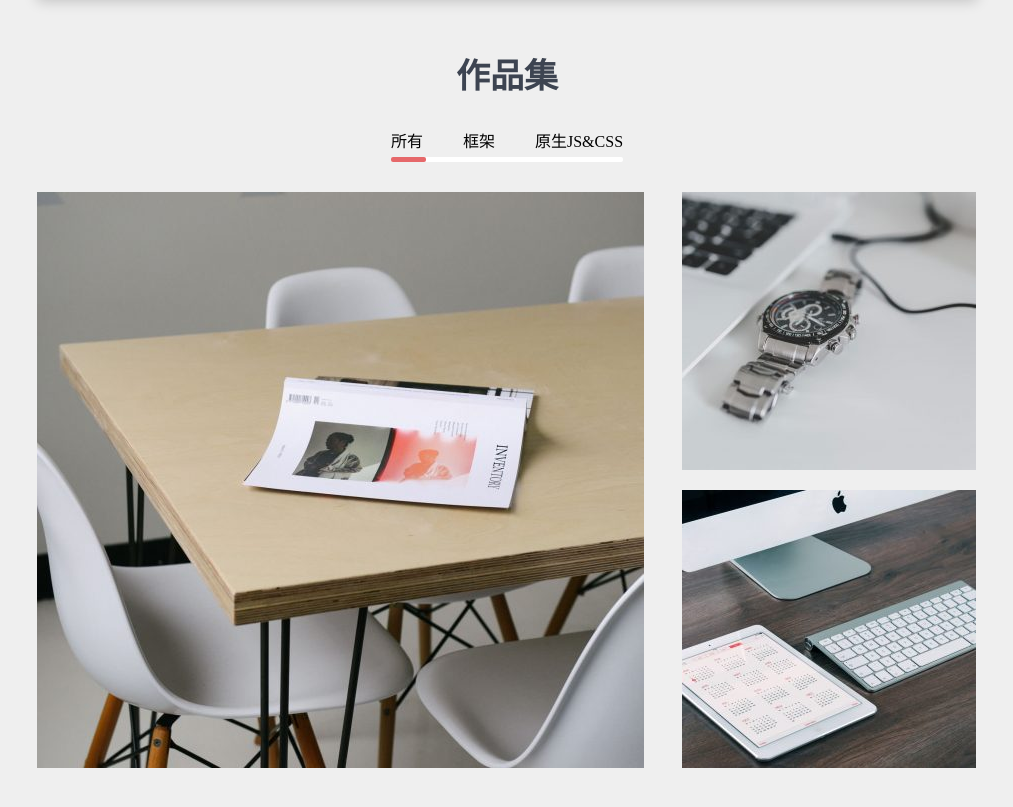
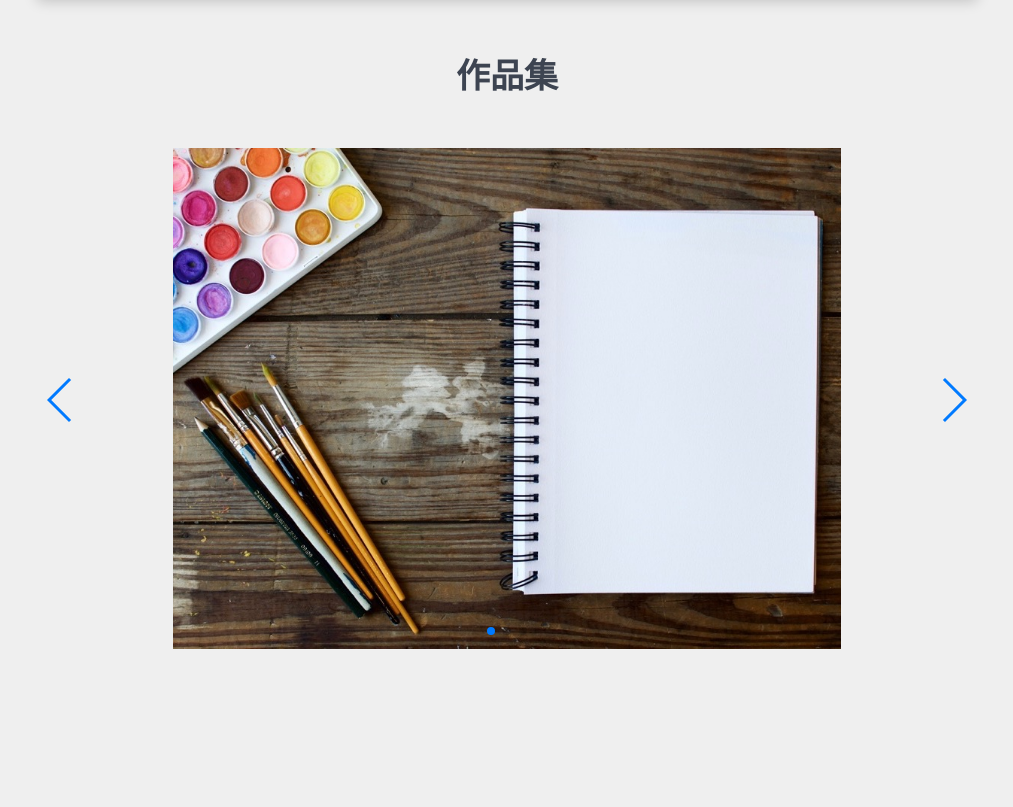
Before and after one commit to Jiang12015/resume, a plain HTML site: page index.html in a window 1280 px wide. Shown: the part 1263-2070 px from the top of the page, without its empty margins (133-1146 px from the left). After the commit the page ends 2012 px from the top, so only its background shows below. Drawn offline with nearby package versions, Linux system fonts and the light colour scheme; a script that the page names is missing.

Commit message:
添加轮播

```diff
--- a/a.css
+++ b/a.css
@@ -3,35 +3,50 @@
     display: block;
     clear: both;
 }
+
 body {
     background: #efefef;
 }
+
 a {
     color: inherit;
     text-decoration: none;
 }
-*{
+
+* {
     margin: 0;
     padding: 0;
 }
-hr{
+
+hr {
     height: 0;
     border: none;
     border-top: 1px solid #dedede;
 }
-ul,ol{
+
+ul,
+ol {
     list-style: none;
 }
-h1,h2,h3,h4,h5,h6{
-    font-weight:normal;
+
+h1,
+h2,
+h3,
+h4,
+h5,
+h6 {
+    font-weight: normal;
 }
-[data-x].offset{
+
+[data-x].offset {
     transform: translateY(100px);
-  }
-  [data-x]{
+}
+
+[data-x] {
     transform: translateY(0);
     transition: all 0.5s;
-  }
+}
+
 .topNavBar {
     padding: 20px 0 20px 0;
     position: fixed;
@@ -41,45 +56,54 @@ h1,h2,h3,h4,h5,h6{
     transition: all 0.5s;
     color: #b7b7b7;
 }
-.topNavBar.sticky{
+
+.topNavBar.sticky {
     background: white;
     padding: 10px 0;
     z-index: 1;
-    box-shadow: 0 0 10px rgba(0,0,0,0.25);
+    box-shadow: 0 0 10px rgba(0, 0, 0, 0.25);
     color: #3d4451
 }
-.topNavBar-inner{
+
+.topNavBar-inner {
     padding: 0 16px 0 16px
 }
-.topNavBar .logo{
+
+.topNavBar .logo {
     font-size: 24px;
     font-family: "Arial Black";
     padding-top: 3px;
     padding-bottom: 4px;
 }
+
 .topNavBar .logo .rs {
     color: #E8686C;
     margin-right: 4px;
 }
+
 .topNavBar .logo .card {
     color: #9B9EA3;
 }
+
 .topNavBar nav {
     padding-top: 7px;
     padding-bottom: 3px;
 }
+
 .topNavBar nav ul {
     list-style: none;
     margin: 0;
     padding: 0;
 }
-.topNavBar nav ul li{
+
+.topNavBar nav ul li {
     float: left;
     margin-left: 17px;
     margin-right: 17px;
     position: relative;
 }
-.topNavBar nav ul li a{
+
+.topNavBar nav ul li a {
     font-size: 12px;
     font-weight: bold;
     border-top: 3px solid transparent;
@@ -89,6 +113,7 @@ h1,h2,h3,h4,h5,h6{
     display: block;
     position: relative;
 }
+
 .topNavBar nav ul li a::after {
     content: '';
     position: absolute;
@@ -99,12 +124,13 @@ h1,h2,h3,h4,h5,h6{
     height: 3px;
     transition: width 0.3s;
 }
+
 .topNavBar nav ul li.active a::after,
-.topNavBar nav ul li.highlight a::after
-{
-  width:100%;
+.topNavBar nav ul li.highlight a::after {
+    width: 100%;
 }
-.topNavBar .submenu{
+
+.topNavBar .submenu {
     display: none;
     position: absolute;
     right: 0;
@@ -113,40 +139,48 @@ h1,h2,h3,h4,h5,h6{
     color: #3d4451;
     box-shadow: 0 0 5px rgba(0, 0, 0, 0.5);
 }
-.topNavBar li.active> .submenu{
+
+.topNavBar li.active>.submenu {
     display: block;
     animation: submenuSlide 0.3s;
 }
-@keyframes submenuSlide{
-    0%{
+
+@keyframes submenuSlide {
+    0% {
         margin-right: 100%;
     }
-    100%{
+
+    100% {
         margin-right: 0%;
     }
 }
-.topNavBar .submenu >li{
+
+.topNavBar .submenu>li {
     white-space: nowrap;
     padding: 5px 10px;
 }
-.banner{
+
+.banner {
     height: 515px;
     background-image: url(./img/rs-cover.jpg);
     background-position: center center;
     background-size: cover;
 }
-.banner .mask{
+
+.banner .mask {
     height: 515px;
     background-color: rgba(0, 0, 0, 0.8)
 }
-.userCard{
+
+.userCard {
     max-width: 940px;
     margin-left: auto;
     margin-right: auto;
     background-color: #ffffff;
-    box-shadow: 0px 1px 5px 0px rgba(0,0,0,0.5);
+    box-shadow: 0px 1px 5px 0px rgba(0, 0, 0, 0.5);
 }
-.userCard .welcome{
+
+.userCard .welcome {
     background: #E6686A;
     color: white;
     display: inline-block;
@@ -155,8 +189,9 @@ h1,h2,h3,h4,h5,h6{
     position: relative;
     margin-bottom: 10px;
 }
-.userCard .welcome .triangle{
-    display:block;
+
+.userCard .welcome .triangle {
+    display: block;
     border: 10px solid transparent;
     width: 0px;
     border-left-color: #E6686A;
@@ -165,44 +200,55 @@ h1,h2,h3,h4,h5,h6{
     left: 4px;
     top: 100%;
 }
-.userCard .picture{
+
+.userCard .picture {
     float: left;
 }
-.userCard .text{
+
+.userCard .text {
     float: right;
     margin-left: 65px;
     width: 450px;
 }
-.userCard .text h1{
+
+.userCard .text h1 {
     margin-top: 18px;
 }
-.userCard .text p{
+
+.userCard .text p {
     margin-top: 10px;
 }
-.userCard .text hr{
+
+.userCard .text hr {
     margin: 20px 0;
 }
-.userCard .pictureAndText{
+
+.userCard .pictureAndText {
     padding: 50px;
 }
+
 .userCard dl dt,
-.userCard dl dd{
+.userCard dl dd {
     float: left;
     padding: 5px 0;
 }
-.userCard dl dt{
+
+.userCard dl dt {
     width: 30%;
     font-weight: bold;
 }
-.userCard dl dd{
+
+.userCard dl dd {
     width: 70%;
     color: #9da0a7
 }
-.userCard > footer.media{
+
+.userCard>footer.media {
     background: #E6686A;
     text-align: center;
 }
-.userCard > footer.media > a{
+
+.userCard>footer.media>a {
     display: inline-block;
     width: 40px;
     line-height: 30px;
@@ -210,22 +256,27 @@ h1,h2,h3,h4,h5,h6{
     border-radius: 50%;
     margin: 16px;
 }
-.userCard > footer.media > a:hover{
+
+.userCard>footer.media>a:hover {
     background: #cf5d5f;
 }
-.userCard svg{
+
+.userCard svg {
     width: 30px;
     height: 30px;
     fill: white;
     vertical-align: top;
 }
-body main{
+
+body main {
     margin-top: -350px;
 }
-body main .downloadResume-wrapper{
+
+body main .downloadResume-wrapper {
     text-align: center;
 }
-body main .downloadResume{
+
+body main .downloadResume {
     font-size: 14px;
     line-height: 16px;
     padding: 21px 55px;
@@ -238,18 +289,21 @@ body main .downloadResume{
     margin: 32px 0;
     transition: box-shadow 0.2s;
 }
-body main .downloadResume:hover{
-    box-shadow: 0px 4px 13px 0px rgba(0,0,0,0.2);
+
+body main .downloadResume:hover {
+    box-shadow: 0px 4px 13px 0px rgba(0, 0, 0, 0.2);
 }
-.selfIntroduction{
+
+.selfIntroduction {
     max-width: 940px;
     margin-left: auto;
     margin-right: auto;
     text-align: center;
-    font-family:"楷体";
+    font-family: "楷体";
     line-height: 1.8;
     font-size: 20px;
 }
+
 section.skills,
 section.portfolio {
     max-width: 940px;
@@ -257,41 +311,48 @@ section.portfolio {
     margin-right: auto;
     margin-top: 60px;
 }
+
 section.skills h2,
-section.portfolio h2{
+section.portfolio h2 {
     text-align: center;
     color: #3d4451;
     font-size: 34px;
     line-height: 1.2;
     font-weight: 600;
 }
-section.skills h3{
+
+section.skills h3 {
     font-size: 14px;
     line-height: 1.1;
     padding-right: 40px;
 }
-section.skills ol{
+
+section.skills ol {
     background: white;
-    box-shadow: 0px 4px 13px 0px rgba(0,0,0,0.2);
+    box-shadow: 0px 4px 13px 0px rgba(0, 0, 0, 0.2);
     padding: 42px 50px 10px;
     margin-top: 30px;
 }
-section.skills ol li{
+
+section.skills ol li {
     float: left;
     width: 48%;
     box-sizing: border-box;
 }
-section.skills ol li:nth-child(even){
+
+section.skills ol li:nth-child(even) {
     float: right;
 }
-section.skills .progressBar{
+
+section.skills .progressBar {
     height: 5px;
     background: #fae1e1;
     border-radius: 2px;
     margin: 4px 0 40px;
     overflow: hidden;
 }
-section.skills .progressBar .progress{
+
+section.skills .progressBar .progress {
     height: 100%;
     background: #E6686A;
     width: 70%;
@@ -299,60 +360,25 @@ section.skills .progressBar .progress{
     transform: translateX(0);
     transition: all 1.5s;
 }
-section.skills.offset .progress{
+
+section.skills.offset .progress {
     transform: translateX(-100%);
-  }
-section.portfolio{
+}
+
+section.portfolio {
     text-align: center;
-    margin-bottom:100px;
+    margin-bottom: 100px;
 }
-section.portfolio nav{
-    display: inline-block;
-    vertical-align: top;
-    margin-top: 30px;
+
+section.portfolio h2 {
+    margin-bottom: 50px;
 }
-section.portfolio nav ol{
-    display: inline-block;
-    vertical-align: top;
+
+section.portfolio .swiper-container {
+    width: 668px;
+    height: 501px;
 }
-section.portfolio nav ol li{
-    float: left;
-    margin-left: 40px;
-    cursor: pointer;
+section.portfolio .swiper-button-prev, .swiper-button-next{
+    margin-top: 25px;
+
 }
-section.portfolio nav ol li:first-child{
-    margin-left: 0;
-}
-section.portfolio nav .bar{
-    height: 5px;
-    background: white;
-    margin-top: 5px;
-    border-radius: 2px;
-    margin-bottom: 30px;
-}
-section.portfolio nav .bar-inner{
-    height: 100%;
-    background: #E6686A;
-    width: 10%;
-    border-radius: 2px;
-    transition: all 0.3s;
-}
-section.portfolio nav .bar.state-1 .bar-inner{
-    margin-left: 0;
-    width: 35px;
-}
-section.portfolio nav .bar.state-2 .bar-inner{
-    margin-left: 70px;
-    width: 40px;
-}
-section.portfolio nav .bar.state-3 .bar-inner{
-    margin-left: 145px;
-    width: 110px;
-}
-section.portfolio .works{
-    position: relative;
-}
-section.portfolio .works .big,
-section.portfolio .works .small{
-    position: absolute;
-}
--- a/index.html
+++ b/index.html
@@ -6,6 +6,7 @@
     <meta name="viewport" content="width=device-width, initial-scale=1.0">
     <meta http-equiv="X-UA-Compatible" content="ie=edge">
     <title>姜嘉鑫的个人简历</title>
+    <link rel="stylesheet" href="https://cdnjs.cloudflare.com/ajax/libs/Swiper/4.5.0/css/swiper.min.css">
     <link rel="stylesheet" href="./a.css">
     <link rel="stylesheet" href="./loading.css">
     <script src="//at.alicdn.com/t/font_747172_ixio2df63ba.js"></script>
@@ -186,40 +187,45 @@
     </section>
     <section data-x id="siteWorks" class="portfolio">
         <h2>作品集</h2>
-        <nav>
-            <ol class="clearfix">
-                <li id=portfolio1>所有</li>
-                <li id=portfolio2>框架</li>
-                <li id=portfolio3>原生JS&CSS</li>
-            </ol>
-            <div id="portfolioBar" class="bar state-1">
-                <div class="bar-inner"></div>
+        <!-- Slider main container -->
+        <div class="swiper-container">
+            <!-- Additional required wrapper -->
+            <div class="swiper-wrapper">
+                <!-- Slides -->
+                <img src="/img/works/canvas.jpg" class="swiper-slide" alt="作品3">
+                <img src="/img/works/apple-style-slides.jpg" class="swiper-slide" alt="作品1">
+                <img src="/img/works/nav-page.jpg" class="swiper-slide" alt="作品2">
             </div>
-        </nav>
-        <script>
-            portfolio1.onclick = function () {
-                portfolioBar.className = 'bar state-1'
-            }
-            portfolio2.onclick = function () {
-                portfolioBar.className = 'bar state-2'
-            }
-            portfolio3.onclick = function () {
-                portfolioBar.className = 'bar state-3'
-            }
-        </script>
-        <div class="works" style="height: 597px;">
-            <div class="big" style="top: 0; left: 0;">
-                <img src="./img/1.jpg" alt="作品1">
-            </div>
-            <div class="small" style="top: 0; left: 645px;">
-                <img src="./img/2.jpg" alt="作品2">
-            </div>
-            <div class="small" style="top: 298px; left: 645px;">
-                <img src="./img/3.jpg" alt="作品3">
-            </div>
+            <!-- If we need pagination -->
+            <div class="swiper-pagination"></div>
+
+            <!-- If we need navigation buttons -->
+
         </div>
+        <div class="swiper-button-prev"></div>
+        <div class="swiper-button-next"></div>
+
     </section>
+
     <script src="https://cdnjs.cloudflare.com/ajax/libs/tween.js/17.2.0/Tween.min.js"></script>
+    <script src="https://cdnjs.cloudflare.com/ajax/libs/Swiper/4.5.0/js/swiper.min.js"></script>
+    <script>
+        var mySwiper = new Swiper('.swiper-container', {
+            // Optional parameters
+            loop: true,
+
+            // If we need pagination
+            pagination: {
+                el: '.swiper-pagination',
+            },
+
+            // Navigation arrows
+            navigation: {
+                nextEl: '.swiper-button-next',
+                prevEl: '.swiper-button-prev',
+            },
+        })
+    </script>
     <script>
         setTimeout(function () {
             siteWelcome.classList.remove('active')
@@ -237,11 +243,13 @@
             }
             findClosest()
         }
+
         function findClosest() {
             let specialTags = document.querySelectorAll('[data-x]')
             let minIndex = 0
             for (let i = 1; i < specialTags.length; i++) {
-                if (Math.abs(specialTags[i].offsetTop - window.scrollY) < Math.abs(specialTags[minIndex].offsetTop - window.scrollY)) {
+                if (Math.abs(specialTags[i].offsetTop - window.scrollY) < Math.abs(specialTags[minIndex].offsetTop -
+                        window.scrollY)) {
                     minIndex = i
                 }
             }
@@ -267,6 +275,7 @@
             }
         }
         let aTags = document.querySelectorAll('nav.menu > ul > li > a')
+
         function animate(time) {
             requestAnimationFrame(animate);
             TWEEN.update(time);
@@ -283,11 +292,17 @@
                 let currentTop = window.scrollY
                 let targetTop = top - 80
                 let s = targetTop - currentTop // 路程
-                var coords = { y: currentTop }; // 起始位置
+                var coords = {
+                    y: currentTop
+                }; // 起始位置
                 var t = Math.abs((s / 100) * 300) // 时间
-                if (t > 500) { t = 500 }
+                if (t > 500) {
+                    t = 500
+                }
                 var tween = new TWEEN.Tween(coords) // 起始位置
-                    .to({ y: targetTop }, t) // 结束位置 和 时间
+                    .to({
+                        y: targetTop
+                    }, t) // 结束位置 和 时间
                     .easing(TWEEN.Easing.Cubic.InOut) // 缓动类型
                     .onUpdate(function () {
                         // coords.y 已经变了
@@ -296,7 +311,6 @@
                     .start(); // 开始缓动
             }
         }
-
     </script>
 </body>
 
```
Also changed, not shown: img/works/apple-style-slides.jpg (added), img/works/canvas.jpg (added), img/works/nav-page.jpg (added).
